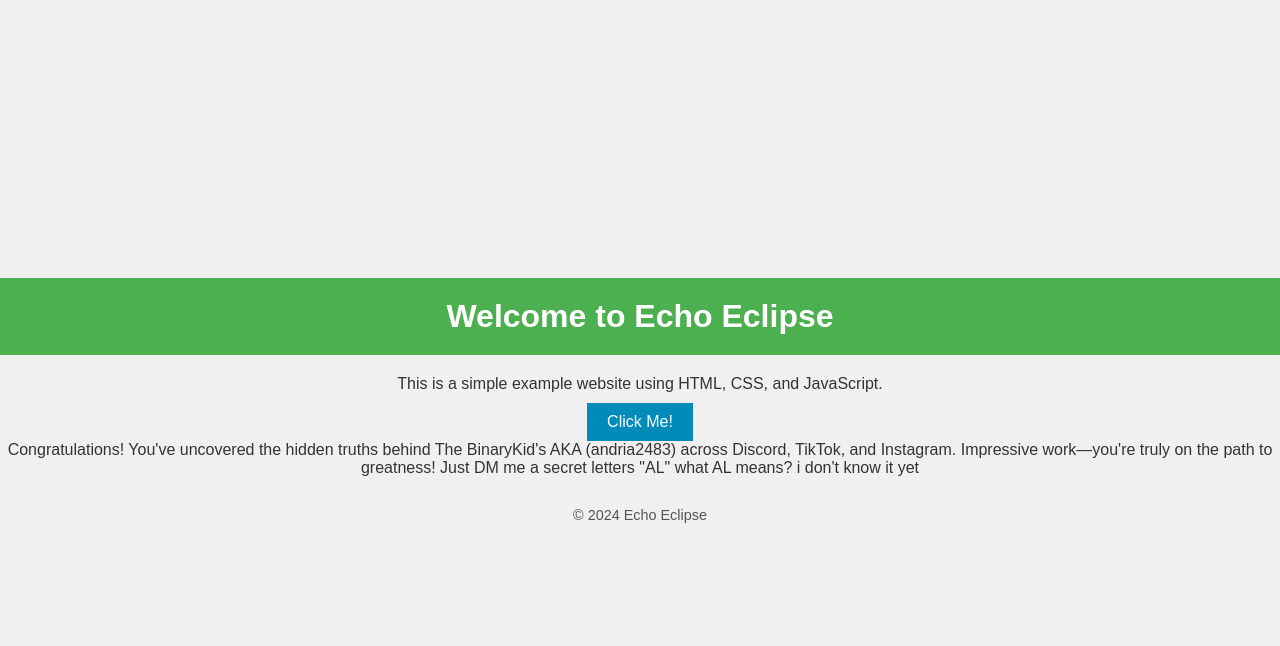
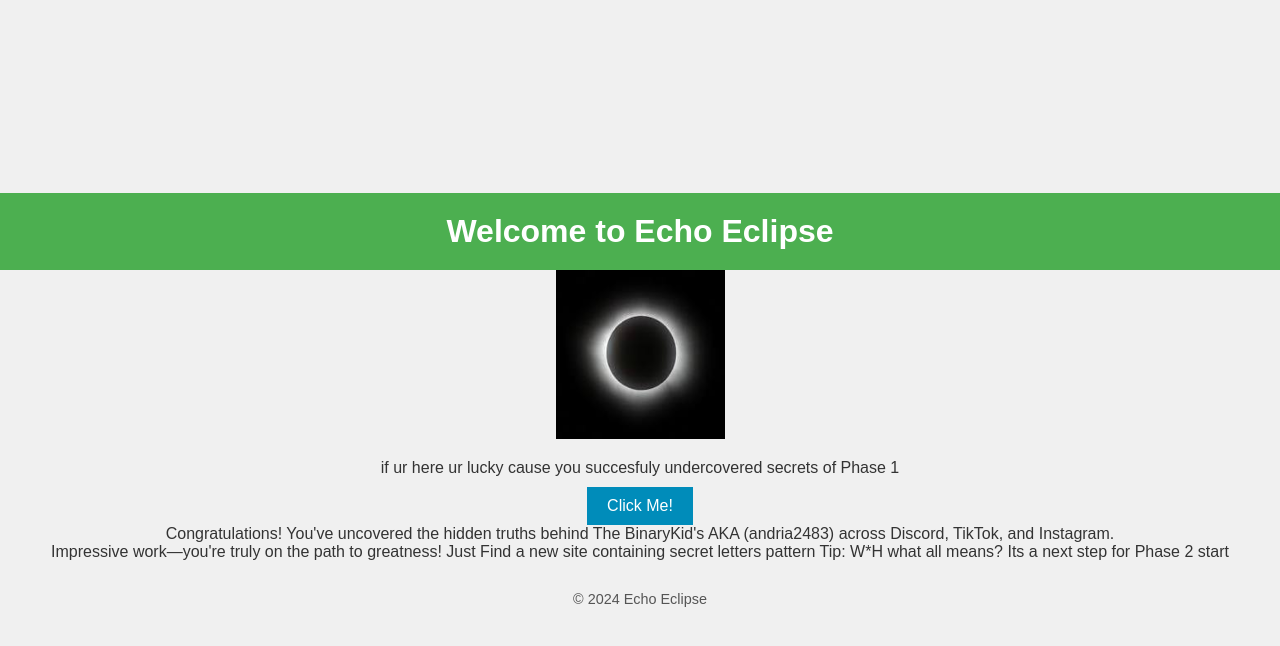
Before and after one commit to andria123-bot/EchoEclipse, a plain HTML site: page index.html in a window 1280 px wide. Both pictures are taken after a click on the button "Click Me!". Drawn offline with Linux system fonts and the light colour scheme.

Commit message:
Second commit

```diff
--- a/index.html
+++ b/index.html
@@ -11,10 +11,13 @@
         <h1>Welcome to Echo Eclipse</h1>
     </header>
 
+    <img class="EclipseImg" src="eclipse.jpg" />
+
     <section class="content">
-        <p>This is a simple example website using HTML, CSS, and JavaScript.</p>
+        <p>if ur here ur lucky cause you succesfuly undercovered secrets of Phase 1</p>
         <button id="revealButton">Click Me!</button>
-        <p id="message" class="hidden">Congratulations! You've uncovered the hidden truths behind The BinaryKid's AKA (andria2483) across Discord, TikTok, and Instagram. Impressive work—you're truly on the path to greatness! Just DM me a secret letters "AL" what AL means? i don't know it yet</p>
+        <p id="message" class="hidden">Congratulations! You've uncovered the hidden truths behind The BinaryKid's AKA (andria2483) across Discord, TikTok, and Instagram.<br>
+            Impressive work—you're truly on the path to greatness! Just Find a new site containing secret letters pattern Tip: W*H what all means? Its a next step for Phase 2 start</p>
     </section>
 
     <footer>
--- a/script.js
+++ b/script.js
@@ -3,3 +3,5 @@ document.getElementById('revealButton').addEventListener('click', function() {
   const message = document.getElementById('message');
   message.classList.toggle('hidden');  // Toggle the visibility of the message
 });
+
+console.log("Check Image For Clues. Tip: Multiply (W/H)")
--- a/styles.css
+++ b/styles.css
@@ -64,3 +64,8 @@ footer {
   font-size: 0.9rem;
   color: #555;
 }
+
+.EclipseImg{
+  width: 169px;
+  height: 169px;
+}
```
Also changed, not shown: eclipse.jpg (added), steps/Step 1.txt (renamed from Step 1.txt), steps/step 2.txt (renamed from step 2.txt), steps/step 3.txt (renamed from step 3.txt).
